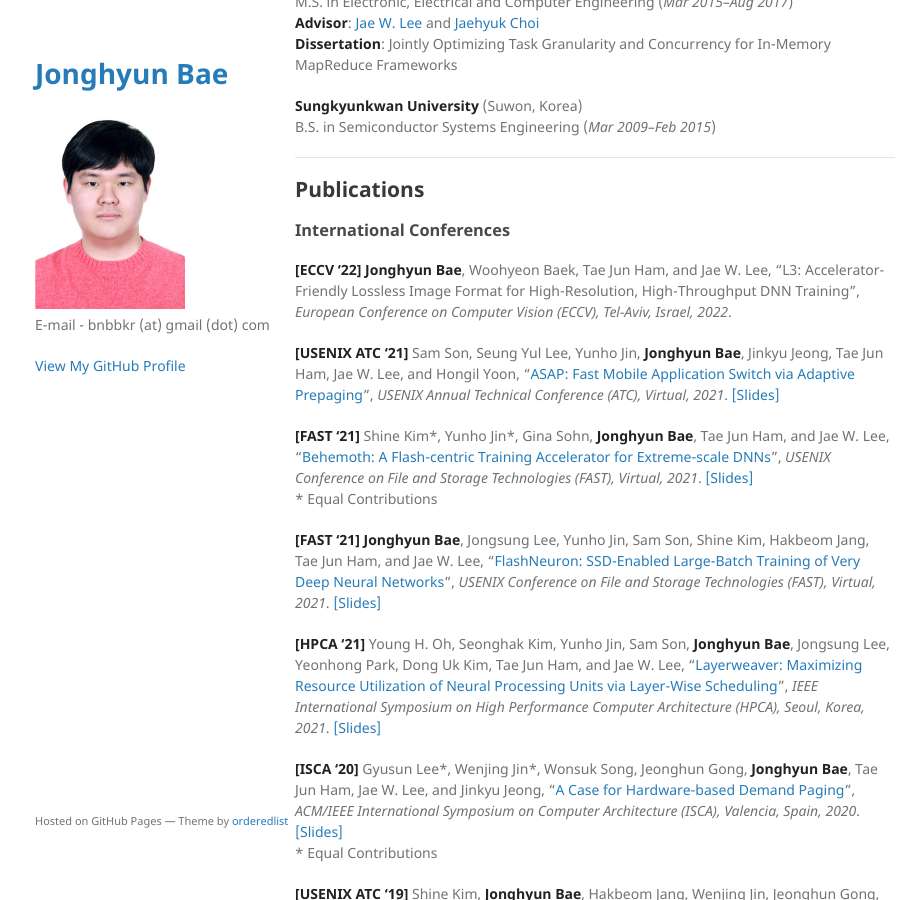
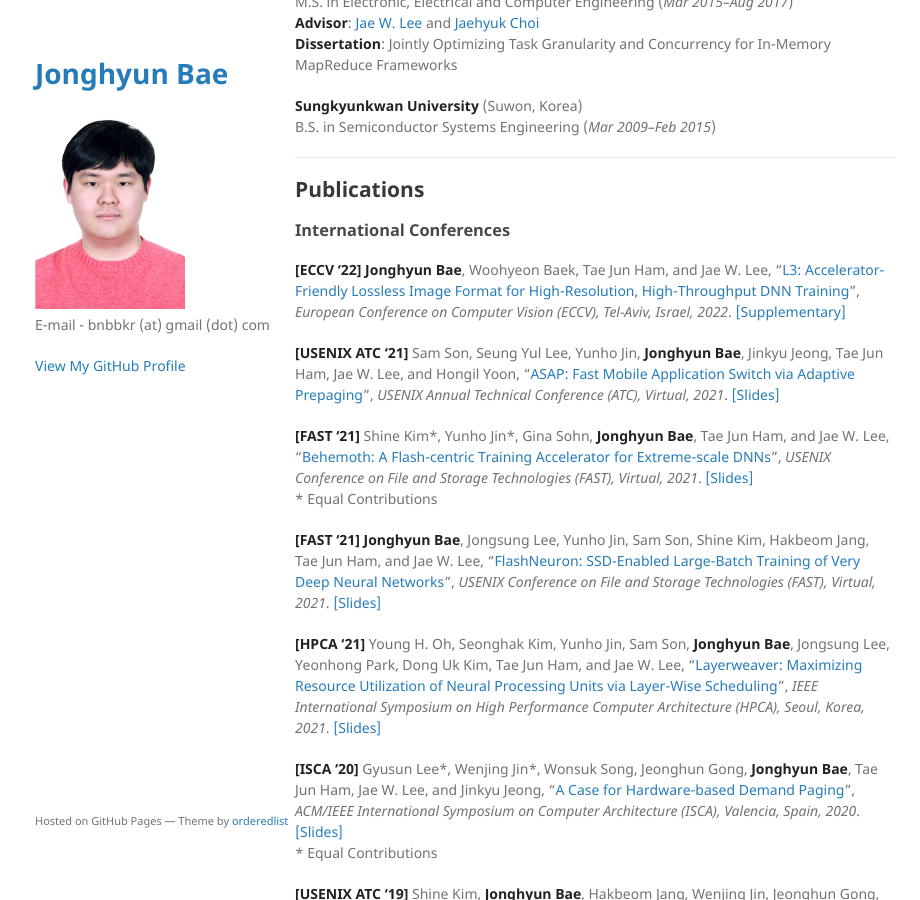
Before and after one commit to JonghyunBae/jonghyunbae.github.io, a Jekyll site: the page built from index.md, in a window 1280 px wide and 900 px high, scrolled down 738 px. Shown: the whole window, without its empty margins (175-1095 px from the left). Built offline with Jekyll 4.4.1, drawn with Linux system fonts in a browser that asks for light colours; our own code applies the rules of GitHub Pages for plain Markdown files.

Commit message:
update pdf

```diff
--- a/index.md
+++ b/index.md
@@ -52,8 +52,8 @@ B.S. in Semiconductor Systems Engineering (_Mar 2009--Feb 2015_)
 
 ### International Conferences
 **[ECCV '22]** **Jonghyun Bae**, Woohyeon Baek, Tae Jun Ham, and Jae W. Lee,
-"L3: Accelerator-Friendly Lossless Image Format for High-Resolution, High-Throughput DNN Training",
-_European Conference on Computer Vision (ECCV), Tel-Aviv, Israel, 2022_.
+"[L3: Accelerator-Friendly Lossless Image Format for High-Resolution, High-Throughput DNN Training](/data/eccv22/eccv22_l3.pdf)",
+_European Conference on Computer Vision (ECCV), Tel-Aviv, Israel, 2022_. [[Supplementary]](/data/eccv22/eccv22_l3_supp.pdf)
 
 
 **[USENIX ATC '21]** Sam Son, Seung Yul Lee, Yunho Jin, **Jonghyun Bae**, Jinkyu Jeong, Tae Jun Ham, Jae W. Lee, and Hongil Yoon,
```
Also changed, not shown: 2 other files.
